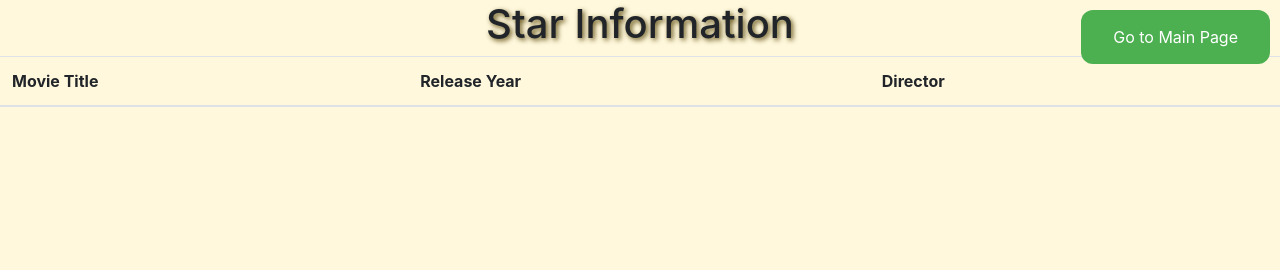
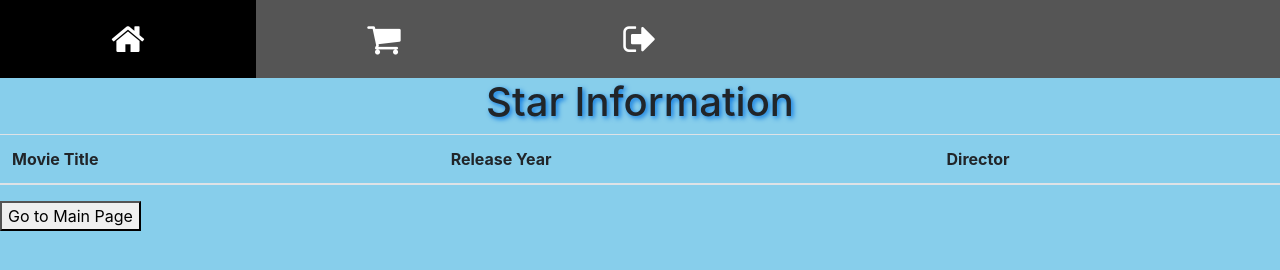
Before and after one commit to lucaszhuang1210/Fabflix---Movie-Database-Web-Application, a plain HTML site: page api/WebContent/single-star.html in a window 1280 px wide. Drawn offline with nearby package versions, Linux system fonts and the light colour scheme; no server answers.

Commit message:
Add Navigation bar with jump back to main, shopping cart, logout

```diff
--- a/api/WebContent/single-star.html
+++ b/api/WebContent/single-star.html
@@ -1,76 +1,71 @@
-<!-- This example is following frontend and backend separation.
-
-    This .html performs two steps:
-    1. Create a html template skeleton, with all the elements defined (some left empty) and named with ids.
-    2. Load single-star.js to populate the data into empty elements.
-    -->
-
 <!doctype html>
 <html lang="en">
 <head>
     <!-- Required meta tags -->
     <meta charset="utf-8">
-    <meta name="viewport"
-          content="width=device-width, initial-scale=1, shrink-to-fit=no">
+    <meta name="viewport" content="width=device-width, initial-scale=1, shrink-to-fit=no">
 
     <!-- Bootstrap CSS -->
     <link rel="stylesheet" href="https://maxcdn.bootstrapcdn.com/bootstrap/4.0.0/css/bootstrap.min.css"
           integrity="sha384-Gn5384xqQ1aoWXA+058RXPxPg6fy4IWvTNh0E263XmFcJlSAwiGgFAW/dAiS6JXm" crossorigin="anonymous">
+    <!-- FontAwesome CSS -->
+    <link rel="stylesheet" href="https://cdnjs.cloudflare.com/ajax/libs/font-awesome/4.7.0/css/font-awesome.min.css">
 
     <title>Single Star</title>
     <style>
         body {
-            background-color: cornsilk; /* body background color */
+            background-color: skyblue; /* Body background color */
         }
         h1 {
             text-align: center;
-            text-shadow: 2px 2px 5px rgba(85, 66, 4, 0.91);
+            text-shadow: 2px 2px 5px #0372df;
         }
-        /* Style the button */
-        button {
-            background-color: #4CAF50; /* Green background */
-            border: none; /* Remove borders */
-            color: white; /* White text */
-            padding: 15px 32px; /* Add some padding */
-            text-align: center; /* Center the text */
-            text-decoration: none; /* Remove underline */
-            display: inline-block; /* Make the button inline-block */
-            font-size: 16px; /* Increase font size */
-            cursor: pointer; /* Add a pointer cursor on hover */
-            border-radius: 12px; /* Rounded corners */
-            position: fixed; /* Fixed position to make it stay in the same spot */
-            top: 10px; /* Position from the top */
-            right: 10px; /* Position from the right */
+        .icon-bar {
+            width: 100%; /* Full-width */
+            background-color: #555; /* Dark-grey background */
+            overflow: auto; /* Overflow due to float */
         }
-
-        /* Add a hover effect for the button */
-        button:hover {
-            background-color: #45a049; /* Darker green on hover */
+        .icon-bar a {
+            float: left; /* Float links side by side */
+            text-align: center; /* Center-align text */
+            width: 20%; /* Equal width (5 icons with 20% width each = 100%) */
+            padding: 12px 0; /* Some top and bottom padding */
+            transition: all 0.3s ease; /* Add transition for hover effects */
+            color: white; /* White text color */
+            font-size: 36px; /* Increased font size */
+        }
+        .icon-bar a:hover {
+            background-color: #000; /* Add a hover color */
+        }
+        .active {
+            background-color: #04AA6D; /* Add an active/current color */
         }
     </style>
 </head>
 <body>
+<!-- Navigation bar -->
+<div class="icon-bar">
+    <a class="active" href="index.html"><i class="fa fa-home"></i></a>
+    <a href="shopping-cart.html"><i class="fa fa-shopping-cart"></i></a>
+    <a href="#" onclick="logoutFunction()"><i class="fa fa-sign-out"></i></a>
+</div>
+
 <h1>Star Information</h1>
 
 <!-- H3 body is left empty here, will be populated with the data retrieved with single-star.js -->
-<!-- single-star.js will find this html element by it's id "star_info" -->
 <h3 id="star_info"></h3>
-<table id=movie_table class="table table-striped">
+<table id="movie_table" class="table table-striped">
     <thead>
     <tr>
         <th>Movie Title</th>
         <th>Release Year</th>
         <th>Director</th>
-        <th>
     </tr>
     </thead>
-
-    <!-- Table body is left empty here, will be populated with the data retrieved with single-star.js -->
-    <!-- single-star.js will find this html element by it's id "movie_table_body" -->
-    <tbody id=movie_table_body></tbody>
+    <tbody id="movie_table_body"></tbody>
 </table>
 
-<!-- botton allow jump to index.html -->
+<!-- Button to jump to index.html -->
 <a href="index.html">
     <button type="button">Go to Main Page</button>
 </a>
@@ -80,12 +75,16 @@
 <script src="https://cdnjs.cloudflare.com/ajax/libs/popper.js/1.12.9/umd/popper.min.js"></script>
 <script src="https://maxcdn.bootstrapcdn.com/bootstrap/4.0.0/js/bootstrap.min.js"></script>
 
+<!-- Logout Function -->
+<script>
+    function logoutFunction() {
+        // Implement logout functionality
+        console.log('Logout initiated');
+        window.location.href = 'login.html'; // Redirect to the login or home page
+    }
+</script>
+
 <!-- Load our own JS file -->
-<!-- The path is relative to single-star.html, since these two files are in the same directory -->
-<!-- Note the url does not contain a "/" in the beginning, which means the url is relative to current path
-     otherwise the url is relative to the root path-->
 <script src="single-star.js"></script>
 </body>
-
-
 </html>
```
Also changed, not shown: api/WebContent/single-movie.html (+38 -42 lines).
